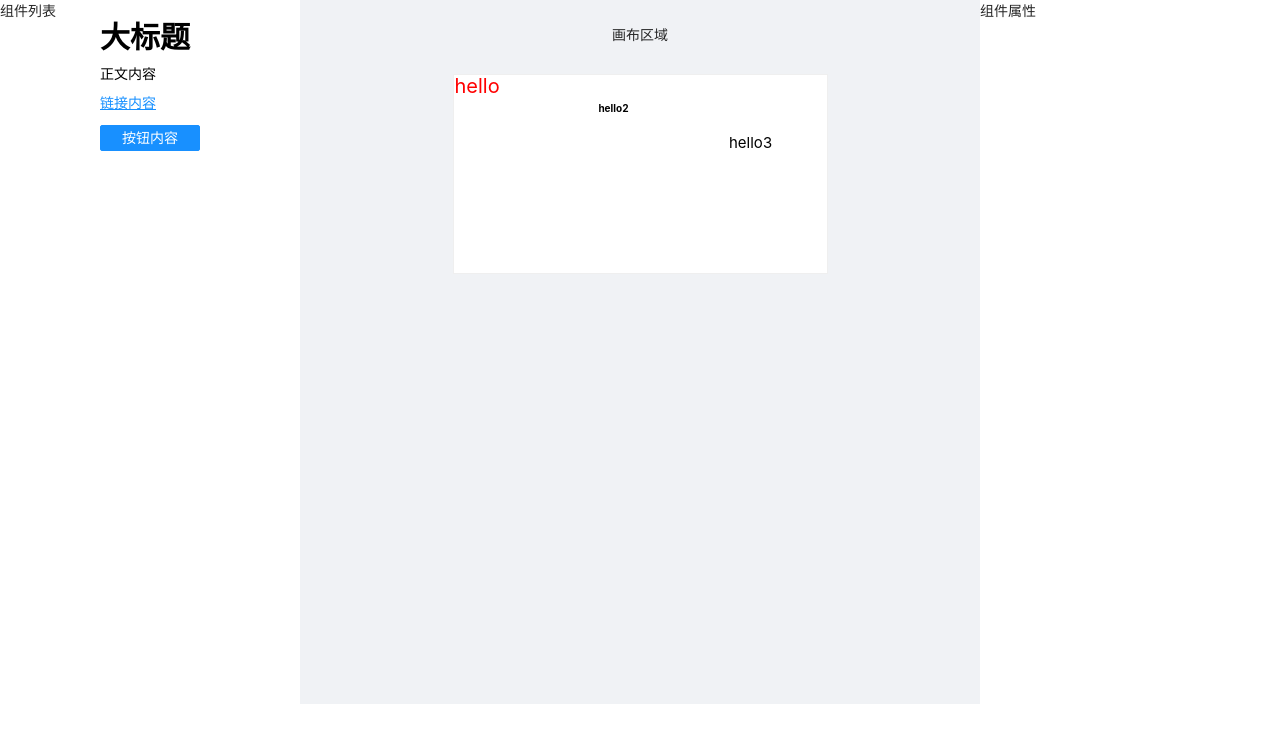
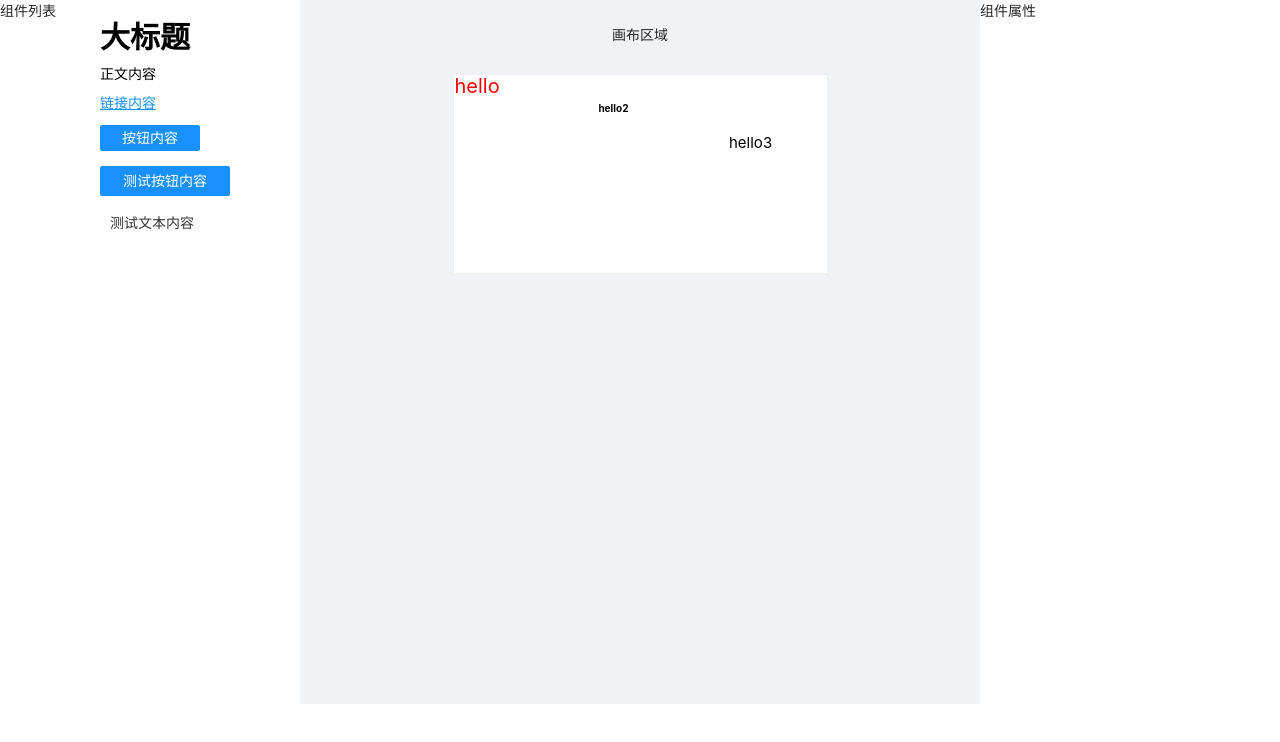
Before and after one commit to chenhui996/Egg-Editor, a Vue app in the folder egg-editor/: page /editor in a window 1280 px wide. Shown: the top 742 px of the page. Built offline with nearby package versions, Linux system fonts and the light colour scheme.

Commit message:
feat: add more component map

```diff
--- a/egg-editor/src/components/ComponentsList.vue
+++ b/egg-editor/src/components/ComponentsList.vue
@@ -28,8 +28,9 @@ export default defineComponent({
     EText,
   },
   setup(props, context) {
+
     const onItemClick = (data: Partial<TextComponentProps>) => {
-      console.log(data)
+      console.log('data', data)
 
       context.emit('on-item-click', data)
     }
--- a/egg-editor/src/components/EditWrapper.vue
+++ b/egg-editor/src/components/EditWrapper.vue
@@ -1,13 +1,22 @@
 <template>
   <div class="edit-wrapper" @click="onItemClick(id)" :class="{active: active}">
     <slot></slot>
-    <div v-if="active" class="close-item" @click="onItemDeleteClick(id)">-</div>
+    <div v-if="active" class="close-item">
+      <delete-filled
+        class="icon-delete"
+        @click="onItemDeleteClick(id)"
+      ></delete-filled>
+    </div>
   </div>
 </template>
 
 <script lang="ts">
 import {defineComponent} from 'vue'
+import {DeleteFilled} from '@ant-design/icons-vue'
 export default defineComponent({
+  components: {
+    DeleteFilled,
+  },
   props: {
     id: {
       type: String,
@@ -53,21 +62,24 @@ export default defineComponent({
   z-index: 1500;
 }
 .close-item {
-  width: 14px;
-  height: 14px;
   z-index: 100;
-  background-color: #9d001d;
+  background-color: #d4eafe;
+  border: 1px solid #1890ff;
   position: absolute;
   right: 3px;
   top: 3px;
   display: flex;
   align-items: center;
   justify-content: center;
-  border-radius: 100%;
-  color: #fff;
+  padding: 4px 8px;
+  color: #000;
+}
+
+.icon-delete {
+  font-size: 12px;
   transition: all 0.3s;
 }
-.close-item:hover {
-  background-color: #e3193e;
+.icon-delete:hover {
+  color: #ff0000;
 }
 </style>
--- a/egg-editor/src/components/RenderVnode.ts
+++ b/egg-editor/src/components/RenderVnode.ts
@@ -8,7 +8,7 @@ const RenderVnode = defineComponent({
     },
   },
   render() {
-    console.log('this.vNode', this.vNode)
+    // console.log('this.vNode', this.vNode)
 
     return this.vNode
   },
--- a/egg-editor/src/defaultTemplates.ts
+++ b/egg-editor/src/defaultTemplates.ts
@@ -31,4 +31,36 @@ export const defaultTextTemplates = [
     tag: 'button',
     textAlign: 'center',
   },
+  {
+    text: '测试按钮内容',
+    color: '#ffffff',
+    backgroundColor: '#1890ff',
+    borderWidth: '1px',
+    borderColor: '#1890ff',
+    borderStyle: 'solid',
+    borderRadius: '2px',
+    paddingLeft: '10px',
+    paddingRight: '10px',
+    paddingTop: '5px',
+    paddingBottom: '5px',
+    width: '130px',
+    height: '30px',
+    tag: 'button',
+    textAlign: 'center',
+  },
+  {
+    text: '测试文本内容',
+    color: '#333',
+    paddingLeft: '10px',
+    paddingRight: '10px',
+    paddingTop: '5px',
+    paddingBottom: '5px',
+    tag: 'p',
+    textAlign: 'left',
+    borderWidth: '0px',
+    borderColor: '#1890ff',
+    borderStyle: 'solid',
+    borderRadius: '2px',
+    opacity: '1',
+  },
 ]
--- a/egg-editor/src/propsMap.tsx
+++ b/egg-editor/src/propsMap.tsx
@@ -25,6 +25,20 @@ const fontFamilyArr = [
   {text: '仿宋', value: '"FangSong","STFangsong"'},
 ]
 
+const borderColorArr = [
+  {text: 'normal', value: 'blue'},
+  {text: 'error', value: 'red'},
+  {text: 'success', value: 'green'},
+  {text: 'warring', value: 'orange'},
+]
+
+const borderTypeArr = [
+  {text: '实线', value: 'solid'},
+  {text: '破折线', value: 'dashed'},
+  {text: '双线式', value: 'double'},
+  {text: '点状线', value: 'dotted'},
+]
+
 const fontFamilyOptions = fontFamilyArr.map((font) => {
   return {
     value: font.value,
@@ -43,7 +57,7 @@ export const mapPropsToForms: PropsToForms = {
     text: '字号：',
     component: 'a-input-number',
     initalTransform: (v: string) => parseInt(v),
-    afterTransform: (e: any) => (e ? `${e}px` : ''),
+    afterTransform: (e: any) => (e || e == 0 ? `${e}px` : ''),
   },
   lineHeight: {
     text: '行高：',
@@ -69,4 +83,75 @@ export const mapPropsToForms: PropsToForms = {
     text: '字体：',
     options: [{value: '', text: '无'}, ...fontFamilyOptions],
   },
+  // 内边距
+  paddingLeft: {
+    text: '左内边距：',
+    component: 'a-input-number',
+    initalTransform: (v: string) => parseInt(v),
+    afterTransform: (e: any) => (e || e == 0 ? `${e}px` : ''),
+  },
+  paddingRight: {
+    text: '右内边距：',
+    component: 'a-input-number',
+    initalTransform: (v: string) => parseInt(v),
+    afterTransform: (e: any) => (e || e == 0 ? `${e}px` : ''),
+  },
+  paddingTop: {
+    text: '上内边距：',
+    component: 'a-input-number',
+    initalTransform: (v: string) => parseInt(v),
+    afterTransform: (e: any) => (e || e == 0 ? `${e}px` : ''),
+  },
+  paddingBottom: {
+    text: '下内边距：',
+    component: 'a-input-number',
+    initalTransform: (v: string) => parseInt(v),
+    afterTransform: (e: any) => (e || e == 0 ? `${e}px` : ''),
+  },
+  // 宽高
+  width: {
+    text: '宽度：',
+    component: 'a-input-number',
+    initalTransform: (v: string) => parseInt(v),
+    afterTransform: (e: any) => (e || e == 0 ? `${e}px` : ''),
+  },
+  height: {
+    text: '高度',
+    component: 'a-input-number',
+    initalTransform: (v: string) => parseInt(v),
+    afterTransform: (e: any) => (e || e == 0 ? `${e}px` : ''),
+  },
+  // 边框
+  borderWidth: {
+    text: '边框宽度',
+    component: 'a-input-number',
+    initalTransform: (v: string) => parseInt(v),
+    afterTransform: (e: any) => (e || e == 0 ? `${e}px` : ''),
+  },
+  borderRadius: {
+    text: '边框圆角',
+    component: 'a-input-number',
+    initalTransform: (v: string) => parseInt(v),
+    afterTransform: (e: any) => (e || e == 0 ? `${e}px` : ''),
+  },
+  borderColor: {
+    component: 'a-select',
+    subComponent: 'a-select-option',
+    text: '边框颜色：',
+    options: [{value: 'rgba(255,255,255,0)', text: 'none'}, ...borderColorArr],
+  },
+  borderStyle: {
+    component: 'a-select',
+    subComponent: 'a-select-option',
+    text: '边框类型：',
+    options: [{value: 'none', text: '无边框'}, ...borderTypeArr],
+  },
+  // 阴影与透明度
+  opacity: {
+    text: '透明度：',
+    component: 'a-slider',
+    extraProps: {min: 0, max: 100, step: 1, reverse: true},
+    initalTransform: (v: string) => parseFloat(v) * 100,
+    afterTransform: (e: number) => (e / 100).toString(),
+  },
 }
--- a/egg-editor/src/store/editor.ts
+++ b/egg-editor/src/store/editor.ts
@@ -72,6 +72,8 @@ const editor: Module<EditorProps, GlobalDataProps> = {
         name: 'e-text',
         props,
       }
+      console.log('props', props)
+
       state.components.push(newComponent)
     },
 
@@ -80,7 +82,7 @@ const editor: Module<EditorProps, GlobalDataProps> = {
     },
 
     onDelete(state, currentId: string) {
-      console.log('state.components', state.components)
+      // console.log('state.components', state.components)
       const newComponents = state.components.filter(
         (component) => component.id !== currentId,
       )
@@ -91,6 +93,8 @@ const editor: Module<EditorProps, GlobalDataProps> = {
       const updateComponent = state.components.find(
         (component) => component.id === state.currentElement,
       )
+
+      // console.log('updateComponent', updateComponent)
 
       if (updateComponent) {
         updateComponent.props[key as keyof TextComponentProps] = value
--- a/egg-editor/src/views/Editor.vue
+++ b/egg-editor/src/views/Editor.vue
@@ -59,7 +59,6 @@ import PropsTable from '../components/PropsTable.vue'
 import {defaultTextTemplates} from '../defaultTemplates'
 import {ComponentData} from '../store/editor'
 import {TextComponentProps} from '../defaultProps'
-
 export default defineComponent({
   components: {
     EText,
```
Also changed, not shown: egg-editor/src/components/EText.vue (line endings or trailing spaces).
